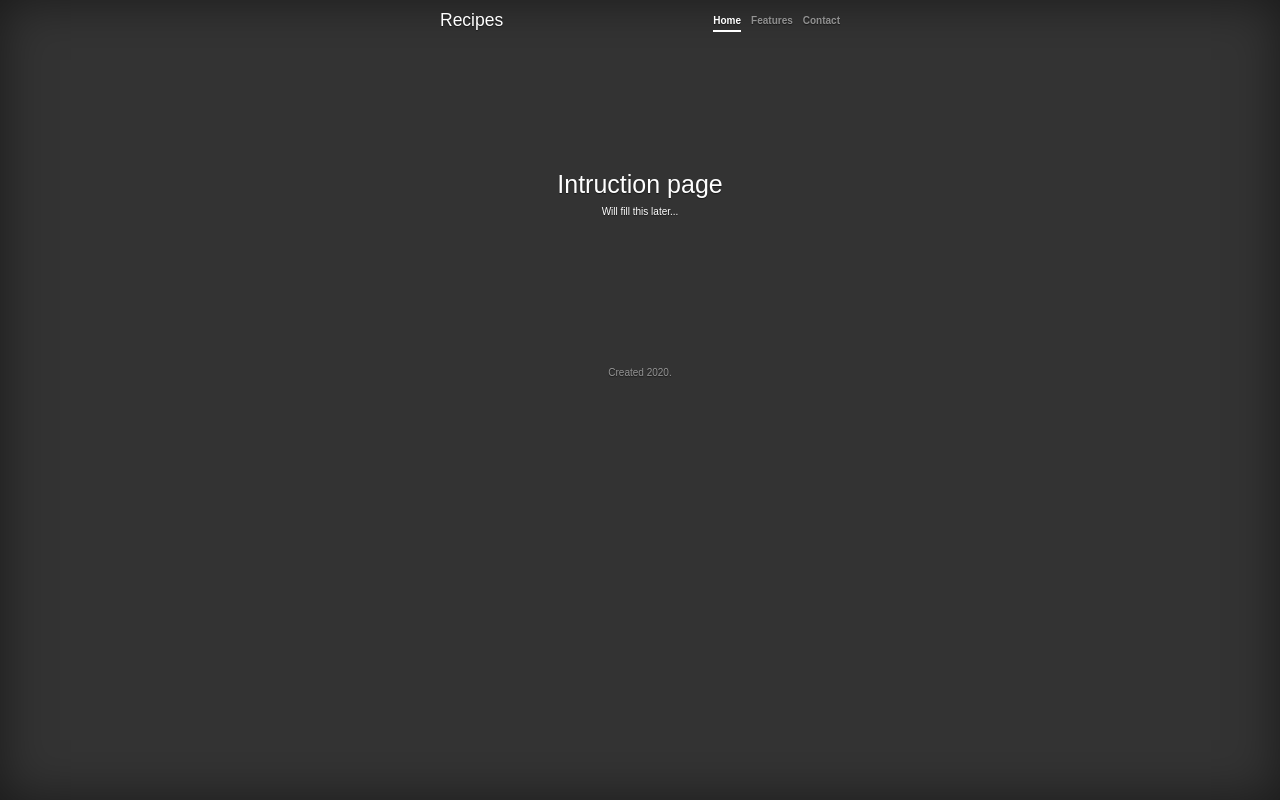
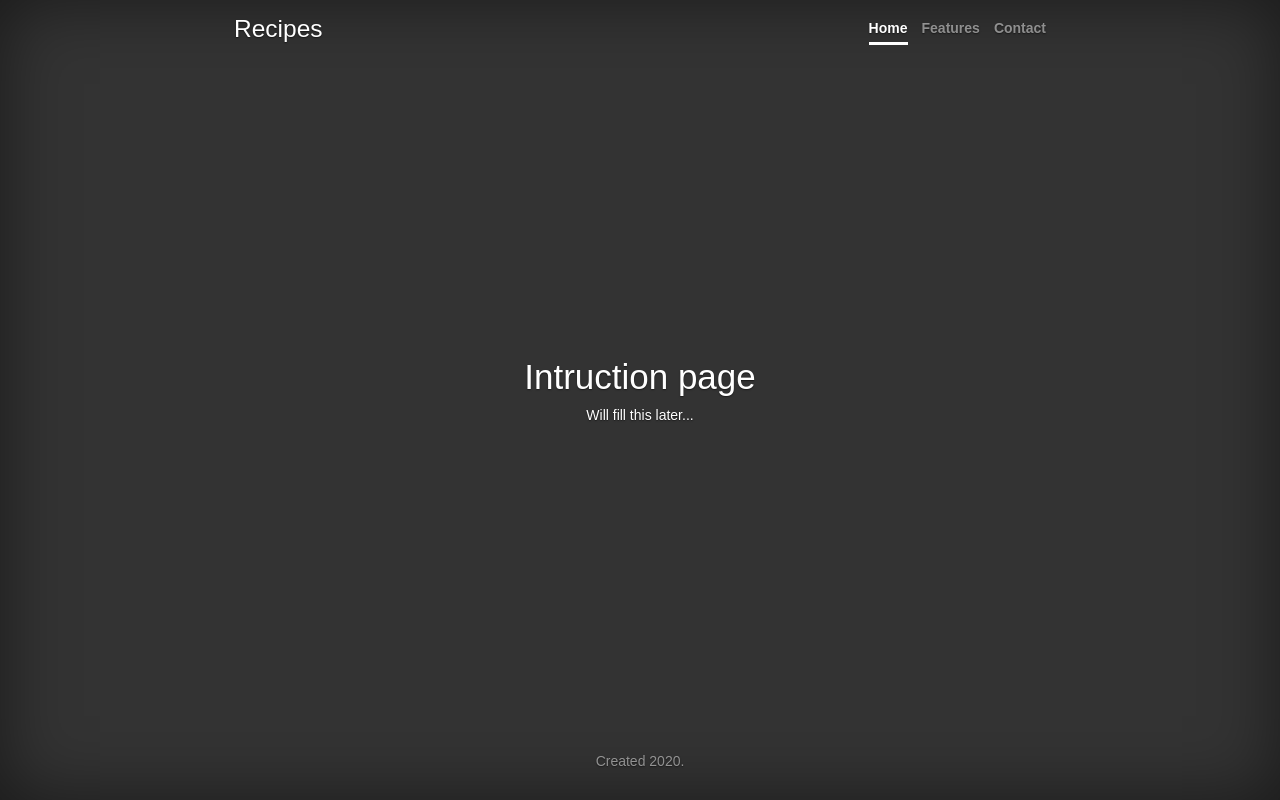
Before and after one commit to adriannusalimm/ingredients-recipe, a React (Create React App) app: page /help in a window 1280 px wide. Built offline with nearby package versions, Linux system fonts and the light colour scheme.

Commit message:
css fixed

```diff
--- a/src/App.css
+++ b/src/App.css
@@ -1,15 +1,6 @@
-a,
-a:focus,
-a:hover {
-  color: #fff;
-}
-
-html {
-  font-size: 62.5%;
-}
-
 * {
   font-family: "Source Sans Pro", sans-serif;
+  font-size: 14px;
   margin: 0;
   padding: 0;
   text-decoration: none;
@@ -29,52 +20,9 @@ html {
 }
 
 .cover-container {
-  max-width: 42em;
-  height: 50vh;
+  max-width: 60em;
+  height: 100vh;
   width: 100vw;
-}
-
-
-/*
- * Header
- */
-.masthead {
-  margin-bottom: 2rem;
-}
-
-.masthead-brand {
-  margin-bottom: 0;
-}
-
-.nav-masthead .nav-link {
-  padding: .25rem 0;
-  font-weight: 700;
-  color: rgba(255, 255, 255, .5);
-  background-color: transparent;
-  border-bottom: .25rem solid transparent;
-}
-
-.nav-masthead .nav-link:hover,
-.nav-masthead .nav-link:focus {
-  border-bottom-color: rgba(255, 255, 255, .25);
-}
-
-.nav-masthead .nav-link + .nav-link {
-  margin-left: 1rem;
-}
-
-.nav-masthead .active {
-  color: #fff;
-  border-bottom-color: #fff;
-}
-
-@media (min-width: 48em) {
-  .masthead-brand {
-    float: left;
-  }
-  .nav-masthead {
-    float: right;
-  }
 }
 
 .search-bar {
@@ -98,10 +46,11 @@ html {
 .recipes {
   width: 90%;
   display: flex;
-  align-items: center;
+  /* align-items: center; */
+  align-self: center;
   flex-wrap: wrap;
   justify-content: center;
-  align-items: flex-start;
+  /* align-items: flex-start; */
 }
 
 .recipe {
@@ -188,10 +137,3 @@ html {
   text-transform: uppercase;
   text-align: center;
 }
-
-/*
- * Footer
- */
-.mastfoot {
-  color: rgba(255, 255, 255, .5);
-}
--- /dev/null
+++ b/src/layout/Footer.css
@@ -0,0 +1,3 @@
+.mastfoot {
+    color: rgba(255, 255, 255, .5);
+}
--- a/src/layout/Footer.js
+++ b/src/layout/Footer.js
@@ -1,4 +1,5 @@
-import React from 'react'
+import React from 'react';
+import './Footer.css'
 
  function Footer() {
     return (
--- /dev/null
+++ b/src/layout/Header.css
@@ -0,0 +1,47 @@
+a,
+a:focus,
+a:hover {
+  color: #fff;
+}
+
+/*
+ * Header
+ */
+.masthead {
+  margin-bottom: 2rem;
+}
+
+.masthead-brand {
+  margin-bottom: 0;
+}
+
+.nav-masthead .nav-link {
+  padding: 0.25rem 0;
+  font-weight: 700;
+  color: rgba(255, 255, 255, 0.5);
+  background-color: transparent;
+  border-bottom: 0.25rem solid transparent;
+}
+
+.nav-masthead .nav-link:hover,
+.nav-masthead .nav-link:focus {
+  border-bottom-color: rgba(255, 255, 255, 0.25);
+}
+
+.nav-masthead .nav-link + .nav-link {
+  margin-left: 1rem;
+}
+
+.nav-masthead .active {
+  color: #fff;
+  border-bottom-color: #fff;
+}
+
+@media (min-width: 48em) {
+  .masthead-brand {
+    float: left;
+  }
+  .nav-masthead {
+    float: right;
+  }
+}
--- a/src/layout/Header.js
+++ b/src/layout/Header.js
@@ -1,4 +1,5 @@
-import React from 'react'
+import React from 'react';
+import './Header.css'
 
 function Header() {
     return (
```
Also changed, not shown: src/App.js (+13 -14 lines).
